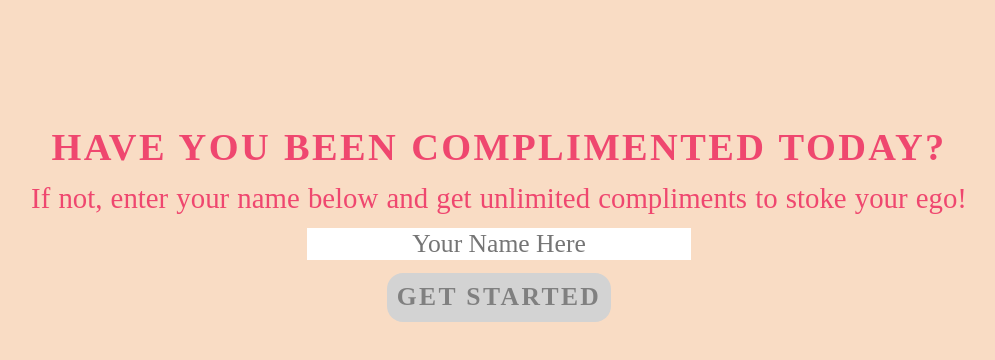
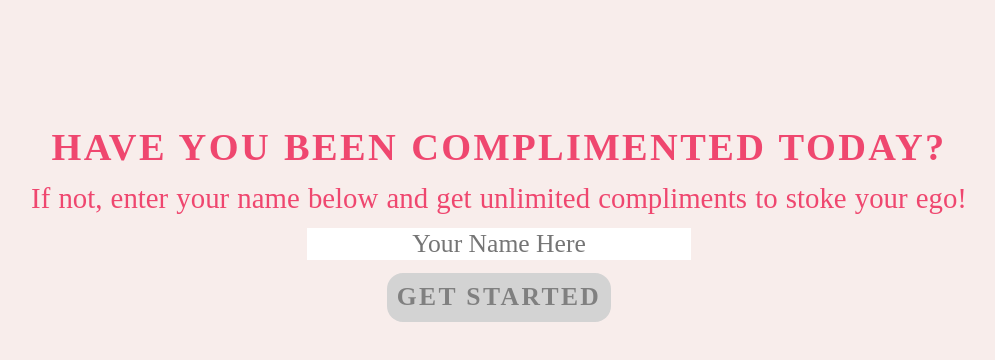
Before and after one commit to XavierC4Q/xjm-compliments, a Nuxt app: page / in a window 1280 px wide. Shown: the top 360 px of the page, without its empty margins (141-1136 px from the left). Built offline with nearby package versions, Linux system fonts and the light colour scheme; a web font is replaced by a local one.

Commit message:
styles for compliments

```diff
--- a/components/Compliments.vue
+++ b/components/Compliments.vue
@@ -1,13 +1,13 @@
 <template>
   <div>
-    <p v-if="loading">Loading...</p>
-    <div v-else-if="!loading">
-      <p>{{ compliment }}</p>
+    <p class="loading" v-if="loading">Loading...</p>
+    <div class="compliments-page" v-else-if="!loading">
+      <p class="compliment">{{ compliment }}</p>
       <button type="button" class="primary-btn" @click="getCompliment">
         {{ `Need another compliment ${user}?` }}
       </button>
     </div>
-    <p v-if="error">Failed to get you a compliment 😢</p>
+    <p class="error" v-if="error">Failed to get you a compliment 😢</p>
   </div>
 </template>
 
@@ -51,3 +51,30 @@ export default {
   },
 }
 </script>
+
+<style>
+@media screen and (max-width: 767px) {
+  .compliments-page {
+    margin: 3rem 0 !important;
+  }
+}
+
+.loading {
+  margin-top: 5rem;
+}
+
+.compliments-page {
+  display: flex;
+  justify-content: center;
+  margin: 3rem 6rem;
+  align-items: center;
+  flex-direction: column;
+}
+
+.compliment, .loading, .error {
+  color: #ef476f;
+  font-size: 3.6rem;
+  text-align: center;
+  margin-bottom: 1.6rem;
+}
+</style>
--- a/components/Signin.vue
+++ b/components/Signin.vue
@@ -2,12 +2,18 @@
   <div class="signin-page">
     <form @submit.prevent="handleSubmit">
       <h2>Have you been complimented today?</h2>
-      <p>
-        If not, enter your name below and get unlimited compliments to stoke
-        your ego!
-      </p>
       <div class="controls-container">
-        <input type="text" placeholder="Your Name Here" :value="user" @input="handleInput" />
+        <label for="username"
+          >If not, enter your name below and get unlimited compliments to stoke
+          your ego!</label
+        >
+        <input
+          type="text"
+          id="username"
+          placeholder="Your Name Here"
+          :value="user"
+          @input="handleInput"
+        />
         <button type="submit" class="primary-btn" :disabled="!user">
           Get Started
         </button>
@@ -40,6 +46,12 @@ export default {
   }
 }
 
+@media screen and (max-width: 412px) {
+  .controls-container > input {
+    width: 100% !important;
+  }
+}
+
 .signin-page {
   margin: 10% auto;
   display: flex;
@@ -55,14 +67,14 @@ form > h2 {
   letter-spacing: 0.15rem;
 }
 
-form > p {
-  font-size: 1.8rem;
-}
-
 .controls-container {
   display: flex;
   flex-direction: column;
   align-items: center;
+}
+
+.controls-container > label {
+  font-size: 1.8rem;
 }
 
 .controls-container > input {
--- a/layouts/default.vue
+++ b/layouts/default.vue
@@ -15,7 +15,7 @@ html {
   -moz-osx-font-smoothing: grayscale;
   -webkit-font-smoothing: antialiased;
   box-sizing: border-box;
-  background-color: #f9dcc4;
+  background-color: #f8edeb;
 }
 
 *,
```
